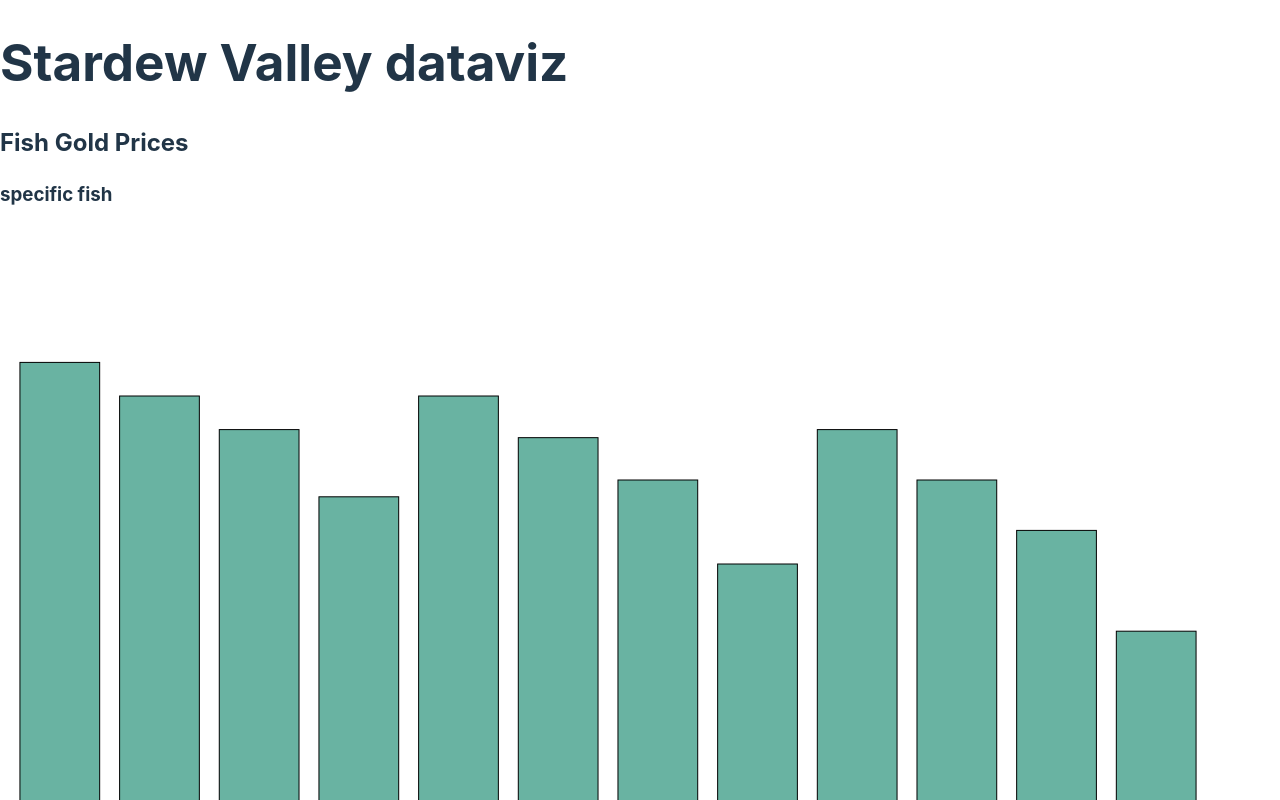
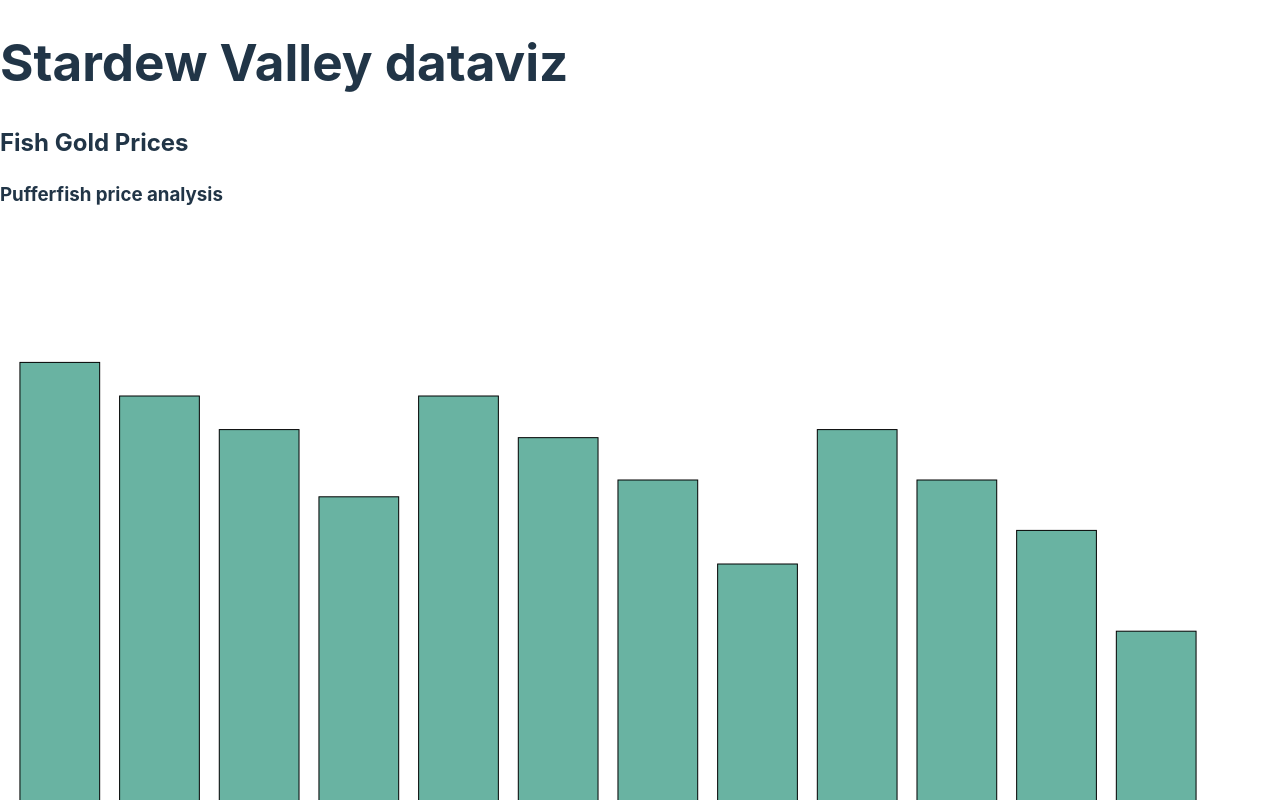
Before and after one commit to GianlucaZoni/Stardew-Viz, a React (Vite) app: page / in a window 1280 px wide. Shown: the top 800 px of the page. Built offline with nearby package versions, Linux system fonts and the light colour scheme.

Commit message:
better names

```diff
--- a/src/App.tsx
+++ b/src/App.tsx
@@ -7,7 +7,7 @@
     <>
       <h1>Stardew Valley dataviz</h1>
 
-      <PriceAnalysisBarChart />
+      <PriceAnalysisBarChart fishSelected="Pufferfish" />
       <BarChart />
 
       {/* <TableView tableTitle="Fishes Wiki" filePath="src/data/fish_detail.csv" />
--- a/src/components/PriceAnalysisBarChart.tsx
+++ b/src/components/PriceAnalysisBarChart.tsx
@@ -1,6 +1,10 @@
 import { useEffect, useState } from "react"
 import { fetchFishGoldPrice, FishGoldPriceData } from "../utils/api"
 import * as d3 from "d3"
+
+interface SelectedFish {
+  fishSelected: string
+}
 
 interface GraphSetup {
   width: number
@@ -8,13 +12,13 @@
   margin: { top: number; right: number; bottom: number; left: number }
 }
 
-export function PriceAnalysisBarChart() {
+export function PriceAnalysisBarChart({ fishSelected }: SelectedFish) {
   const [data, setData] = useState<FishGoldPriceData[]>([])
 
   useEffect(() => {
     fetchFishGoldPrice().then((res) => {
-      setData(res.filter((d) => d.fishName === "Pufferfish"))
-      console.table(res.filter((d) => d.fishName === "Pufferfish"))
+      setData(res.filter((d) => d.fishName === fishSelected))
+      console.table(res.filter((d) => d.fishName === fishSelected))
     })
   }, [])
 
@@ -36,11 +40,9 @@
   return (
     <div>
       <h2>Fish Gold Prices</h2>
-      <h3>specific fish</h3>
+      <h3>{fishSelected} price analysis</h3>
       <svg width={graphSetup.width} height={graphSetup.height}>
-        {data
-          //.filter((d) => d.fishName === "pufferfish")
-          .map((d, i) => (
+        {data.map((d, i) => (
           <rect
             key={i}
             x={xScale(d.name)}
```
Lines whose indentation alone changed are shown as unchanged.
